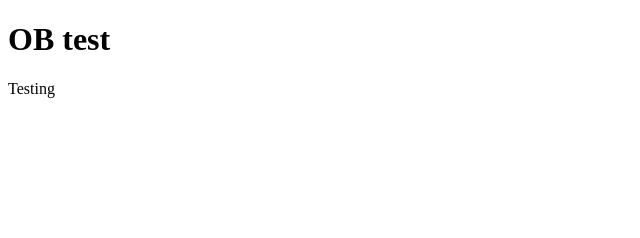
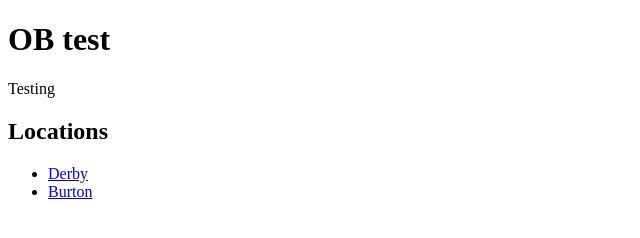
Before and after one commit to dean964/OB, a plain HTML site: page index.html in a window 1280 px wide. Shown: the whole page, without its empty margins (0-640 px from the left). Drawn offline with Linux system fonts and the light colour scheme.

Commit message:
Update index.html

```diff
--- a/index.html
+++ b/index.html
@@ -17,5 +17,11 @@
   <h1>OB test</h1>
   <p>Testing</p>
 
+   <h2>Locations</h2>
+  <ul>
+    <li><a href="derby.html">Derby</a></li>
+    <li><a href="burton.html">Burton</a></li>
+  </ul>
+
 </body>
 </html>
```
